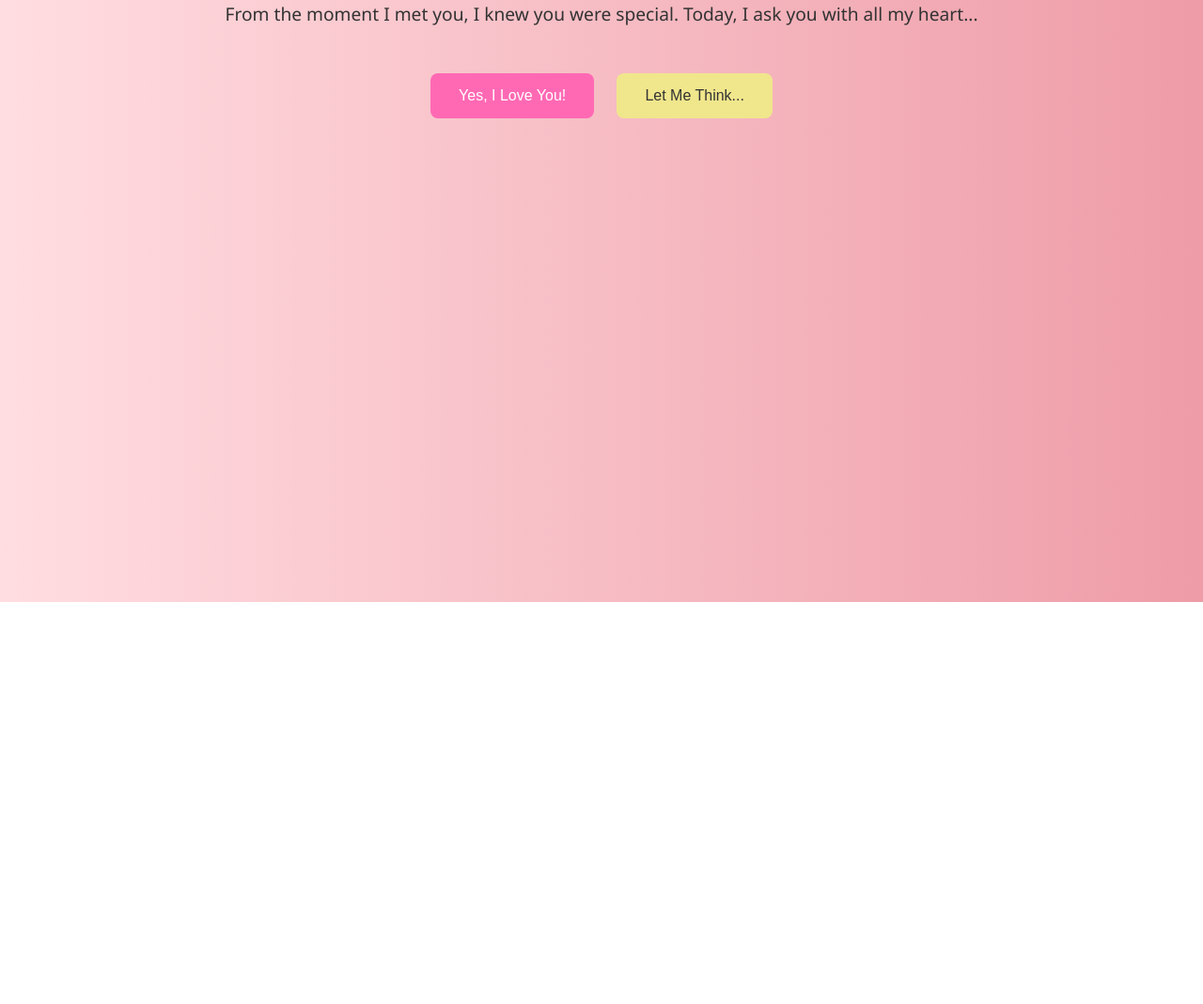
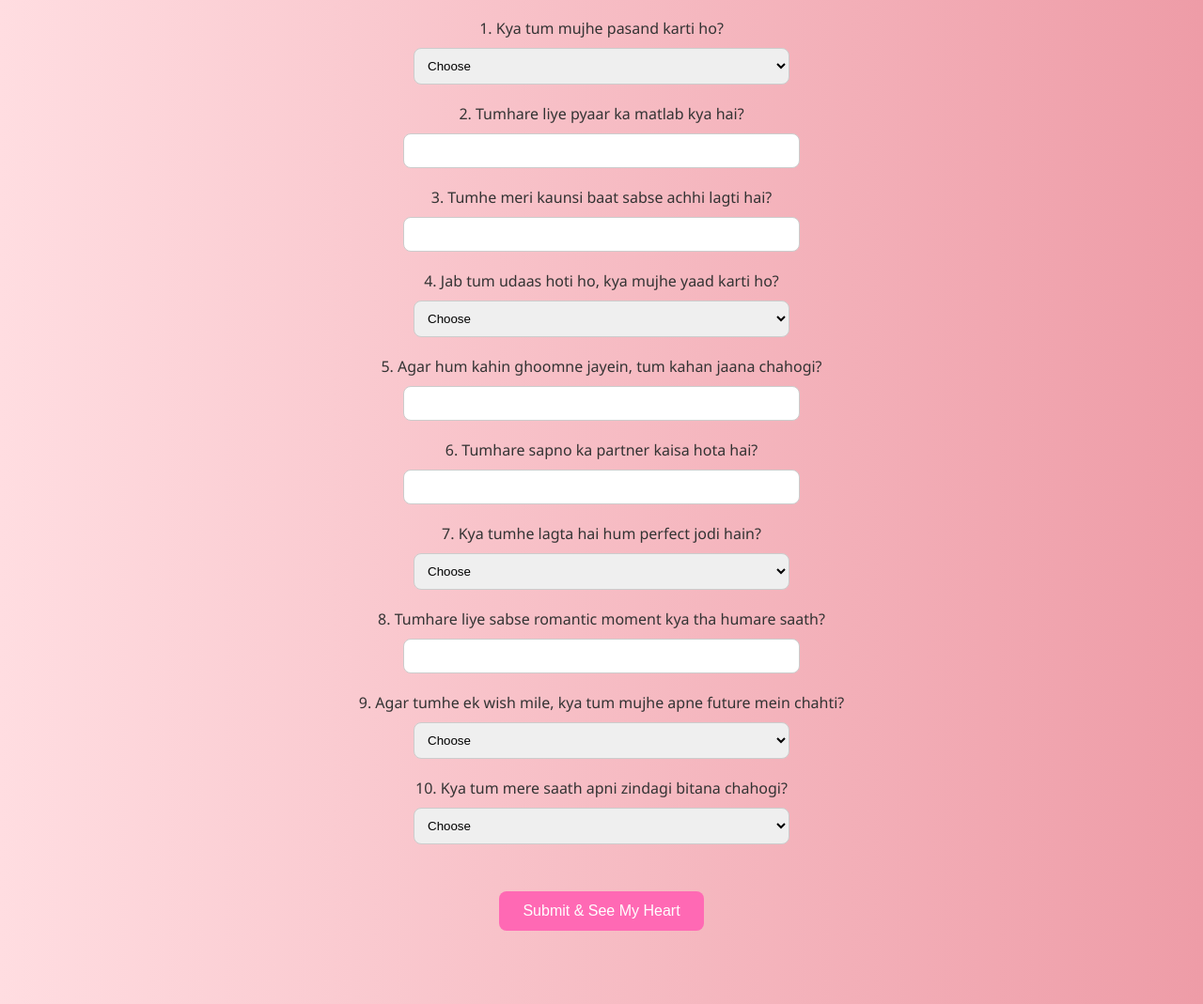
Before and after one commit to anuj9627/Anuj, a plain HTML site: page Index.html in a window 1280 px wide. Shown: the part 159-1228 px from the top of the page at 94% size. Before the commit the page ends 800 px from the top, so only its background shows below. Drawn offline with Linux system fonts and the light colour scheme.

Commit message:
Update index.html

```diff
--- a/Index.html
+++ b/Index.html
@@ -5,42 +5,131 @@
   <title>For Sona Mona 💖</title>
   <style>
     body {
+      font-family: 'Segoe UI', sans-serif;
       background: linear-gradient(to right, #ffdde1, #ee9ca7);
-      font-family: 'Segoe UI', sans-serif;
       text-align: center;
-      padding: 50px;
+      padding: 30px;
       color: #333;
     }
     h1 {
       font-size: 2.5em;
-      margin-bottom: 20px;
+      margin-bottom: 10px;
     }
-    p {
-      font-size: 1.2em;
-      margin-bottom: 40px;
+    .question {
+      margin: 20px 0;
+    }
+    input[type="text"], select {
+      padding: 10px;
+      width: 80%;
+      max-width: 400px;
+      margin-top: 10px;
+      border-radius: 8px;
+      border: 1px solid #ccc;
     }
     button {
-      padding: 15px 30px;
+      padding: 12px 25px;
       font-size: 1em;
-      margin: 10px;
+      margin-top: 30px;
       border: none;
       border-radius: 8px;
+      background-color: #ff69b4;
+      color: white;
       cursor: pointer;
     }
-    .yes {
-      background-color: #ff69b4;
-      color: white;
-    }
-    .think {
-      background-color: #f0e68c;
-      color: #333;
+    #result {
+      margin-top: 40px;
+      font-size: 1.5em;
+      color: #d6336c;
     }
   </style>
 </head>
 <body>
-  <h1>Sona Mona, Will You Be Mine Forever? 💍</h1>
-  <p>From the moment I met you, I knew you were special. Today, I ask you with all my heart...</p>
-  <button class="yes" onclick="alert('Yay! I love you too 💖')">Yes, I Love You!</button>
-  <button class="think" onclick="alert('Take your time... I’ll be waiting with love 💌')">Let Me Think...</button>
+  <h1>Dear Sona Mona 💕</h1>
+  <p>Just a few questions from my heart to yours...</p>
+
+  <form id="loveForm">
+    <div class="question">1. Kya tum mujhe pasand karti ho?<br>
+      <select required>
+        <option value="">Choose</option>
+        <option>Haan, bohot zyada</option>
+        <option>Thoda thoda</option>
+        <option>Nahi</option>
+      </select>
+    </div>
+
+    <div class="question">2. Tumhare liye pyaar ka matlab kya hai?<br>
+      <input type="text" required>
+    </div>
+
+    <div class="question">3. Tumhe meri kaunsi baat sabse achhi lagti hai?<br>
+      <input type="text" required>
+    </div>
+
+    <div class="question">4. Jab tum udaas hoti ho, kya mujhe yaad karti ho?<br>
+      <select required>
+        <option value="">Choose</option>
+        <option>Hamesha</option>
+        <option>Kabhi kabhi</option>
+        <option>Nahi</option>
+      </select>
+    </div>
+
+    <div class="question">5. Agar hum kahin ghoomne jayein, tum kahan jaana chahogi?<br>
+      <input type="text" required>
+    </div>
+
+    <div class="question">6. Tumhare sapno ka partner kaisa hota hai?<br>
+      <input type="text" required>
+    </div>
+
+    <div class="question">7. Kya tumhe lagta hai hum perfect jodi hain?<br>
+      <select required>
+        <option value="">Choose</option>
+        <option>Bilkul</option>
+        <option>Shaayad</option>
+        <option>Nahi</option>
+      </select>
+    </div>
+
+    <div class="question">8. Tumhare liye sabse romantic moment kya tha humare saath?<br>
+      <input type="text" required>
+    </div>
+
+    <div class="question">9. Agar tumhe ek wish mile, kya tum mujhe apne future mein chahti?<br>
+      <select required>
+        <option value="">Choose</option>
+        <option>Haan, hamesha</option>
+        <option>Shaayad</option>
+        <option>Nahi</option>
+      </select>
+    </div>
+
+    <div class="question">10. Kya tum mere saath apni zindagi bitana chahogi?<br>
+      <select required>
+        <option value="">Choose</option>
+        <option>Haan, main ready hoon</option>
+        <option>Thoda waqt chahiye</option>
+        <option>Nahi</option>
+      </select>
+    </div>
+
+    <button type="submit">Submit & See My Heart</button>
+  </form>
+
+  <div id="result"></div>
+
+  <script>
+    document.getElementById('loveForm').addEventListener('submit', function(e) {
+      e.preventDefault();
+      document.getElementById('result').innerHTML = `
+        💍 Sona Mona, tumhare har jawab ne mere dil ko khushi se bhar diya.
+        Ab main tumse ek sawal poochna chahta hoon...
+        <strong>Will you marry me?</strong> 💖
+        <br><br>
+        <button onclick="alert('Yay! I love you too 💘')">Yes, I will!</button>
+        <button onclick="alert('Main intezaar karunga, hamesha 💌')">Let me think...</button>
+      `;
+    });
+  </script>
 </body>
 </html>
```
